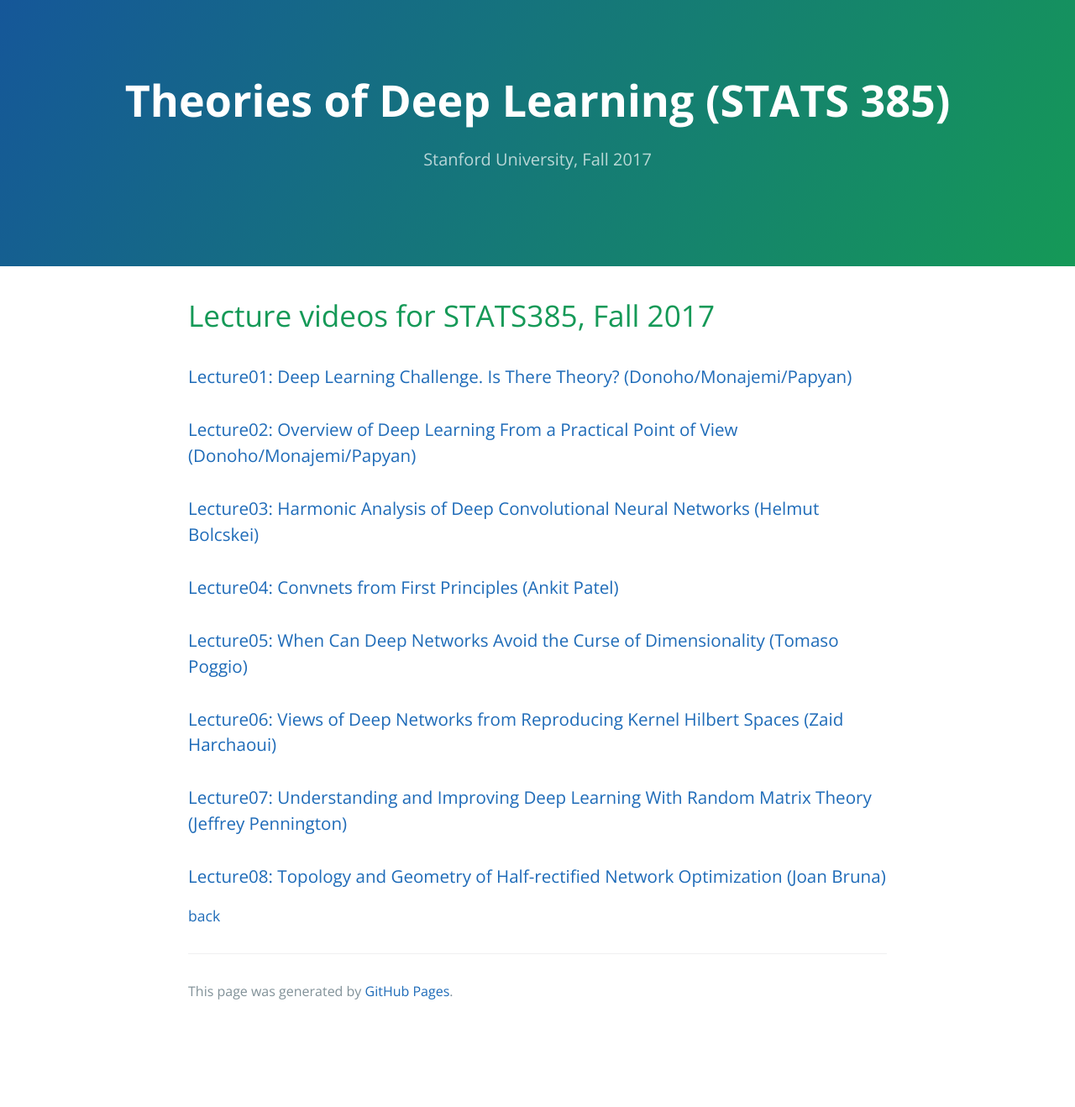
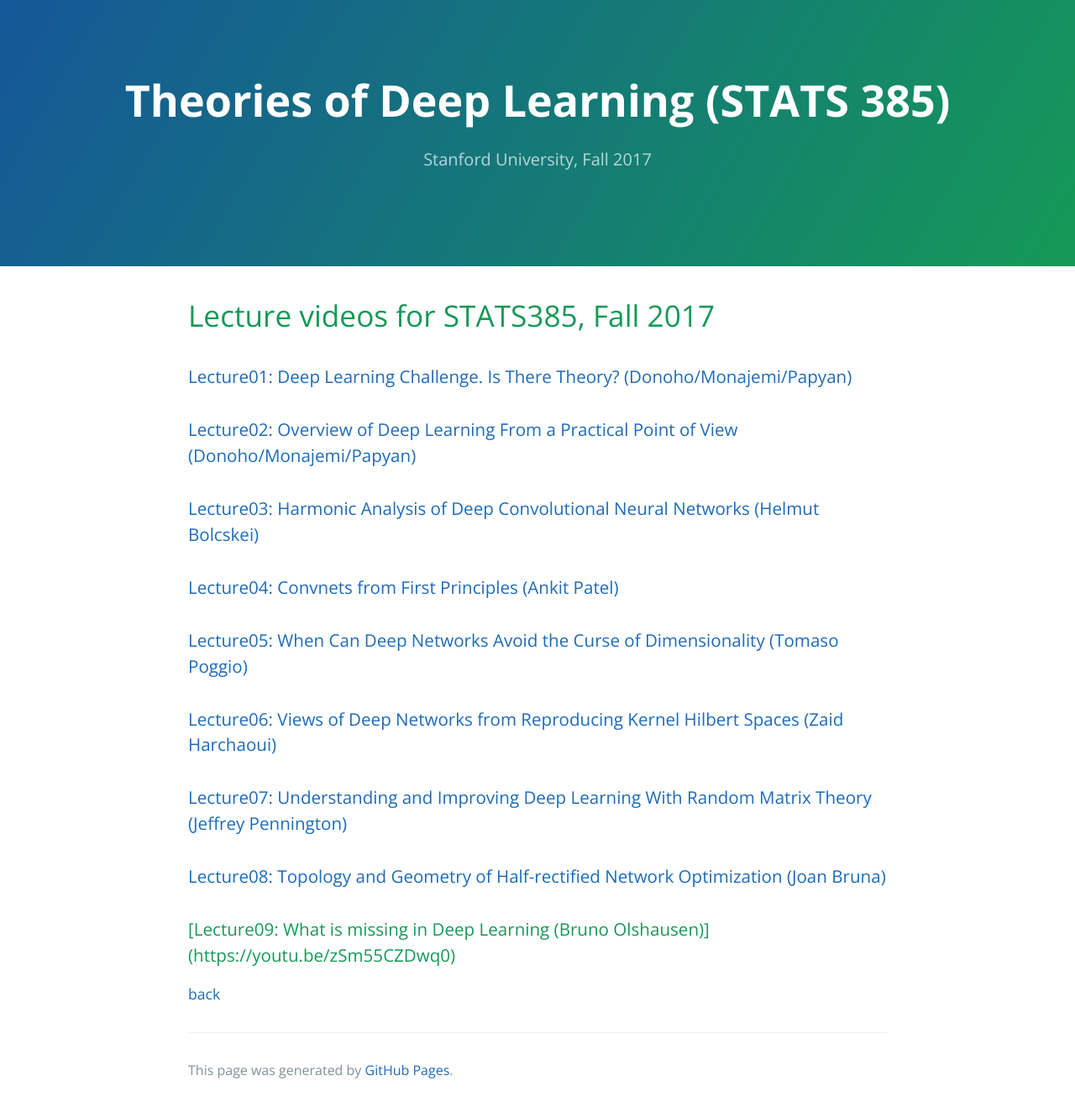
Before and after one commit to stats385/stats385.github.io, a Jekyll site: the page built from lecture_videos.md, in a window 1280 px wide. Shown: the whole page at 84% size. Built offline with Jekyll 4.4.1, drawn with Linux system fonts in a browser that asks for light colours; our own code applies the rules of GitHub Pages for plain Markdown files; the repository's description, which GitHub fills in, is left out; before the commit the page ends 1224 px from its top, so only the background shows below that.

Commit message:
added bruno

```diff
--- a/lecture_videos.md
+++ b/lecture_videos.md
@@ -18,4 +18,6 @@
 
 ### [Lecture08: Topology and Geometry of Half-rectified Network Optimization (Joan Bruna)](https://www.youtube.com/watch?v=rBxoRQODJdM&feature=em-upload_owner)
 
+### [Lecture09: What is missing in Deep Learning (Bruno Olshausen)] (https://youtu.be/zSm55CZDwq0)
+
 [back](./)
```
Also changed, not shown: lecture_slides.md (+1 -1 lines), 2 other files.
